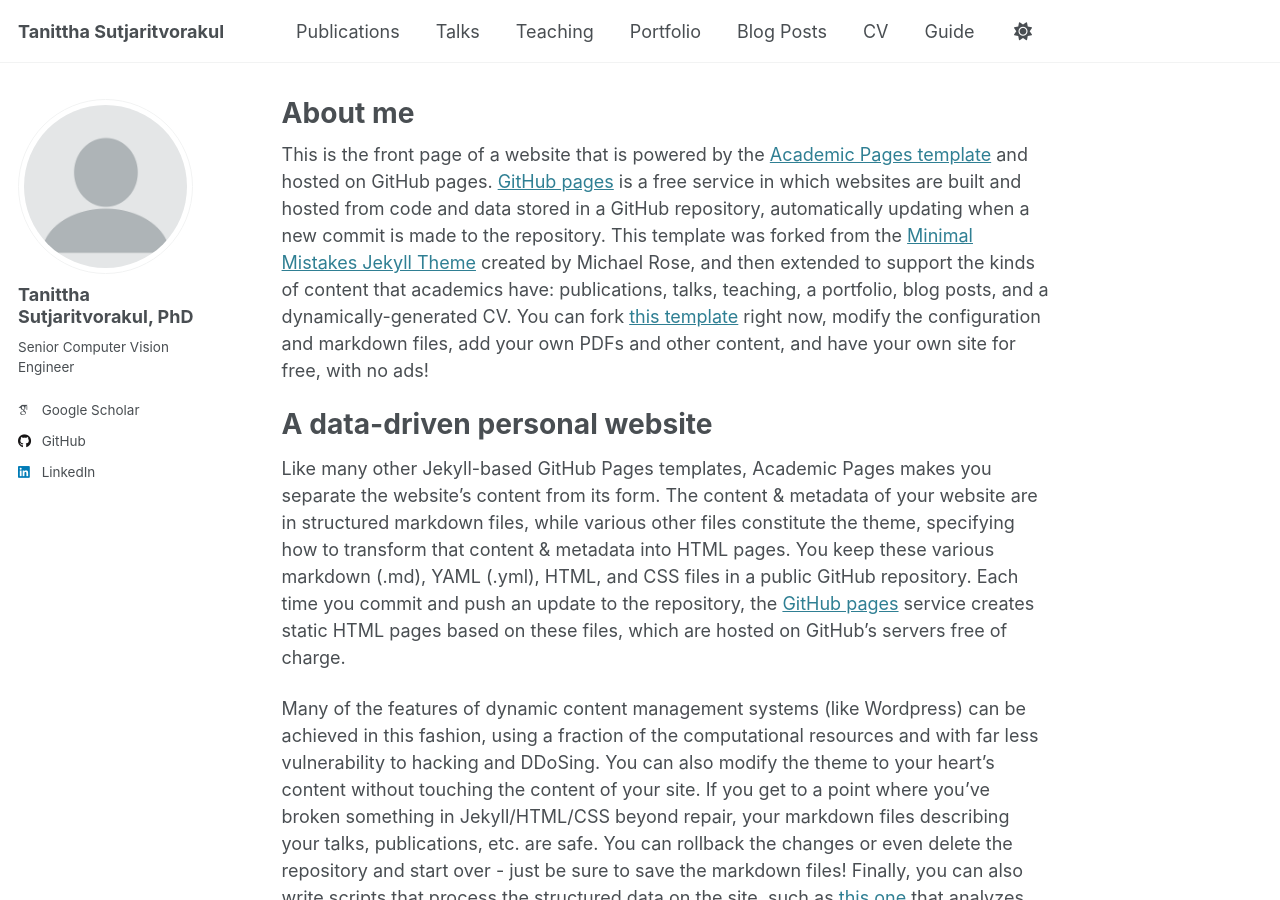
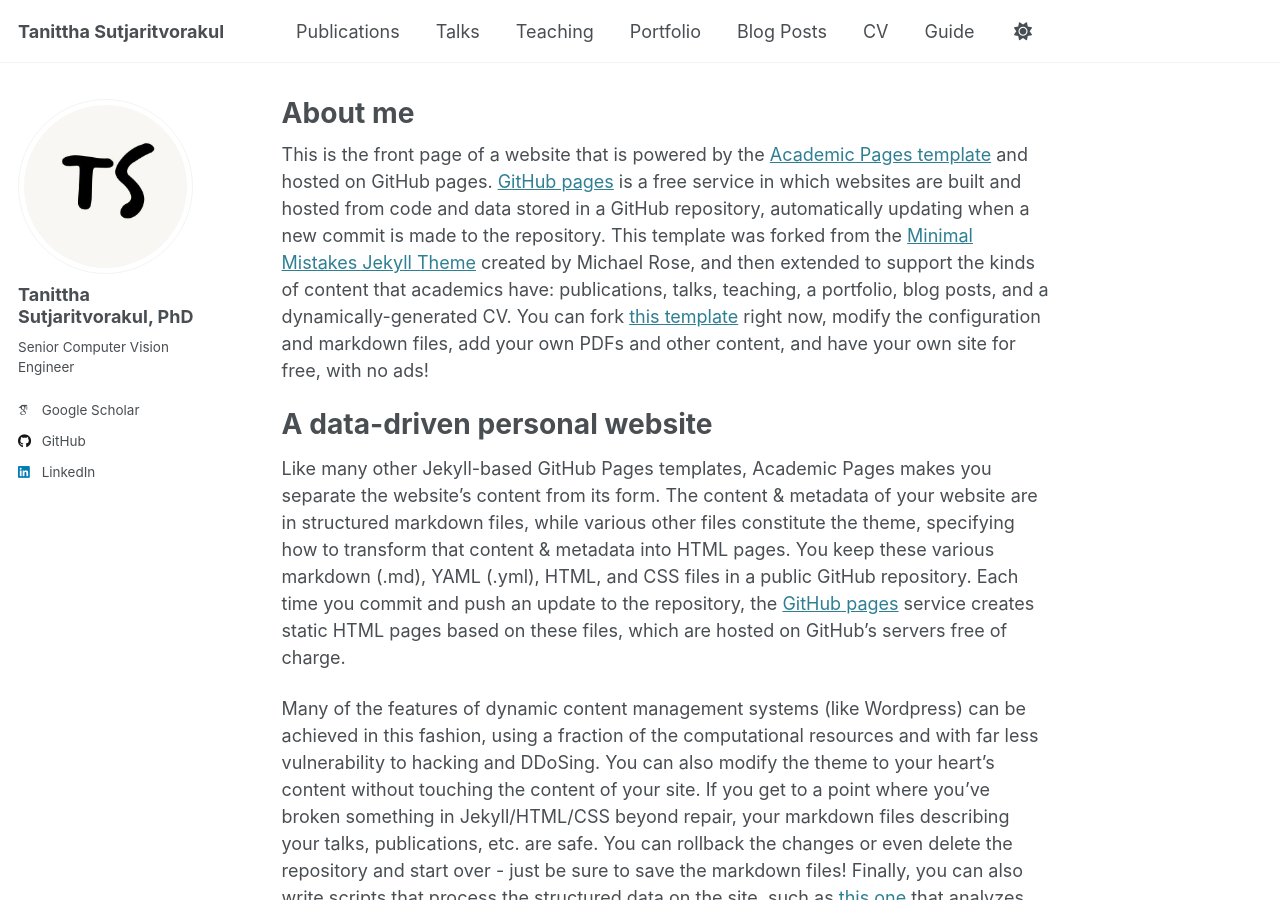
Before and after one commit to ben-forte/ben-forte.github.io, a Jekyll site: the page built from _pages/about.md, in a window 1280 px wide and 900 px high. Built offline with Jekyll 4.4.1, drawn with Linux system fonts in a browser that asks for light colours; some web fonts are replaced.

Commit message:
Update profile photo

```diff
--- a/_config.yml
+++ b/_config.yml
@@ -22,7 +22,7 @@ repository               : "academicpages/academicpages.github.io"
 #               Additional customization can be done by editing /_includes/author-profile.html
 author:
   # Biographic information
-  avatar           : "profile.png"
+  avatar           : "profile_ts.jpg" # "profile.png"
   name             : "Tanittha Sutjaritvorakul, PhD" # "Your Sidebar Name"
   pronouns         : # example: "she/her"
   bio              : "Senior Computer Vision Engineer" #"Short biography for the left-hand sidebar"
```
Also changed, not shown: images/profile_ts.jpg (added).
